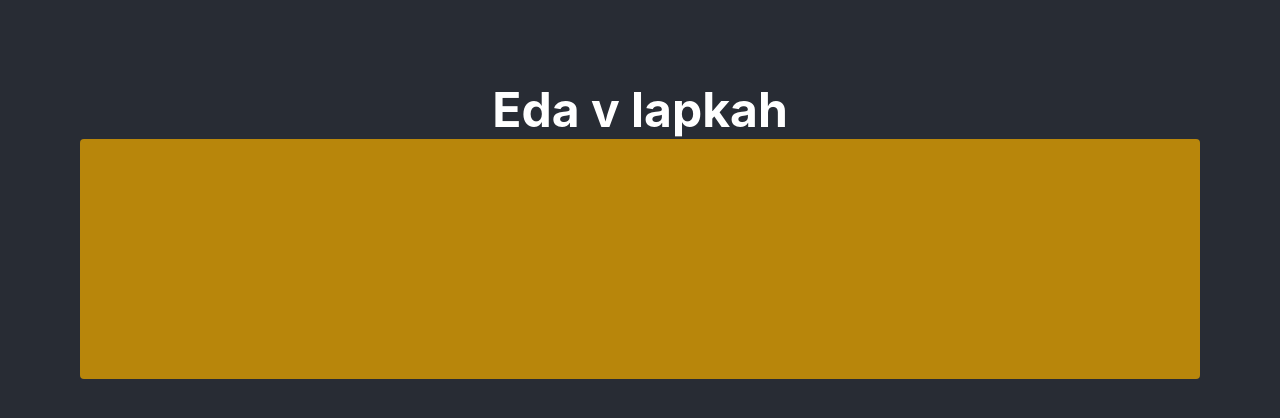
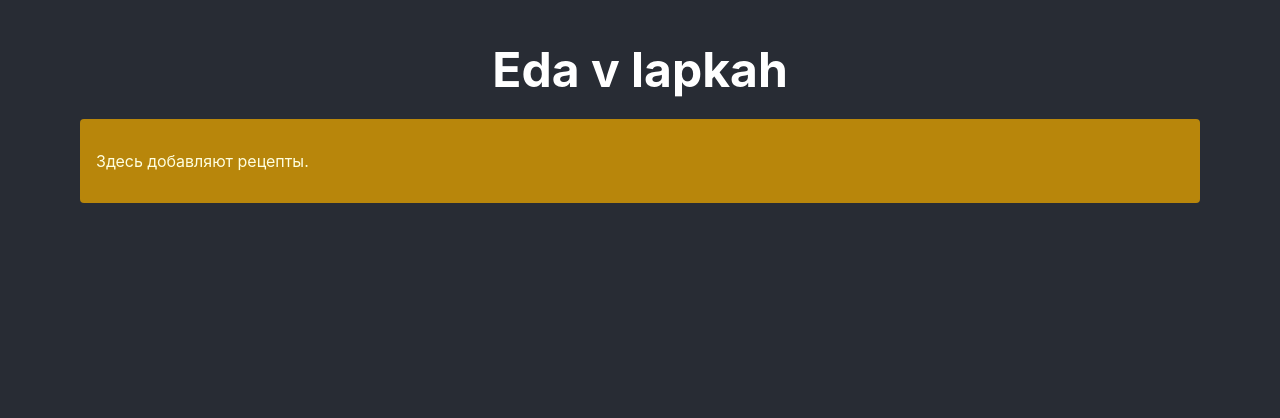
Before and after one commit to lapitskaya/eda_v_lapkah, a React (Create React App) app: page / in a window 1280 px wide. Shown: the top 418 px of the page. Built offline with nearby package versions, Linux system fonts and the light colour scheme.

Commit message:
Update app component slightly.

```diff
--- a/src/App.css
+++ b/src/App.css
@@ -1,13 +1,14 @@
 .app {
   min-height: 100vh;
-  padding: 80px;
+  padding: 40px 80px;
   box-sizing: border-box;
   background-color: #282c34;
   color: white;
 }
 
 .appName {
-  margin: 0;
+  margin-top: 0;
+  margin-bottom: 20px;
   display: flex;
   flex-direction: column;
   align-items: center;
@@ -16,7 +17,7 @@
 }
 
 .content {
-  min-height: 240px;
+  padding: 16px;
   background: darkgoldenrod;
   color: white;
   border-radius: 4px;
--- a/src/App.jsx
+++ b/src/App.jsx
@@ -13,13 +13,14 @@ function App() {
               <h1 className="appName">Eda v lapkah</h1>
               {/*<ul>
                   <li><NavLink to="/">Главная</NavLink></li>
-                  <li><NavLink to="/recepies">Мои рецепты</NavLink></li>
+                  <li><NavLink to="/recipes">Мои рецепты</NavLink></li>
                   <li><NavLink to="/profile">Профиль</NavLink></li>
               </ul>*/}
               <div className="content">
+                  <Home />
                   {/*<Routes>
                       <Route exact path="/" component={About} />
-                      <Route path="/recepies" component={Home} />
+                      <Route path="/recipes" component={Home} />
                       <Route path="/profile" component={Profile} />
                   </Routes>*/}
               </div>
```
